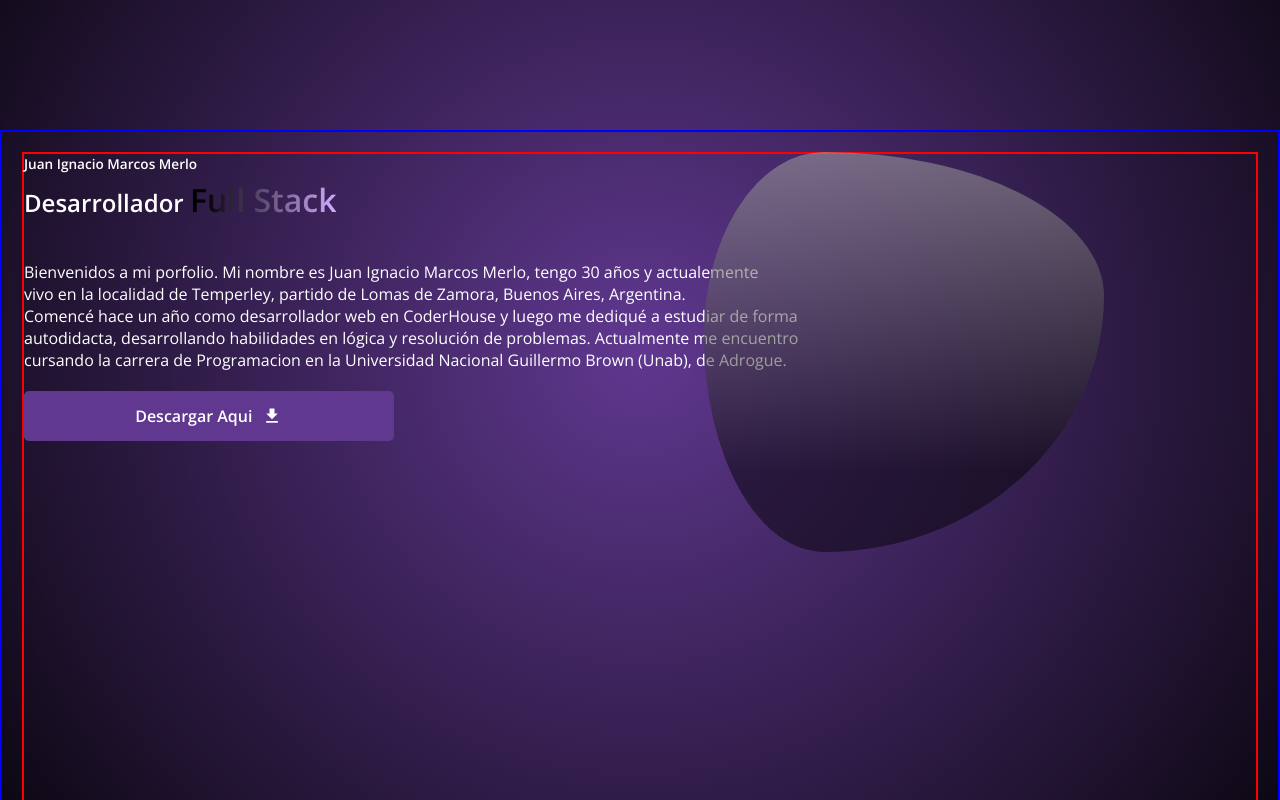
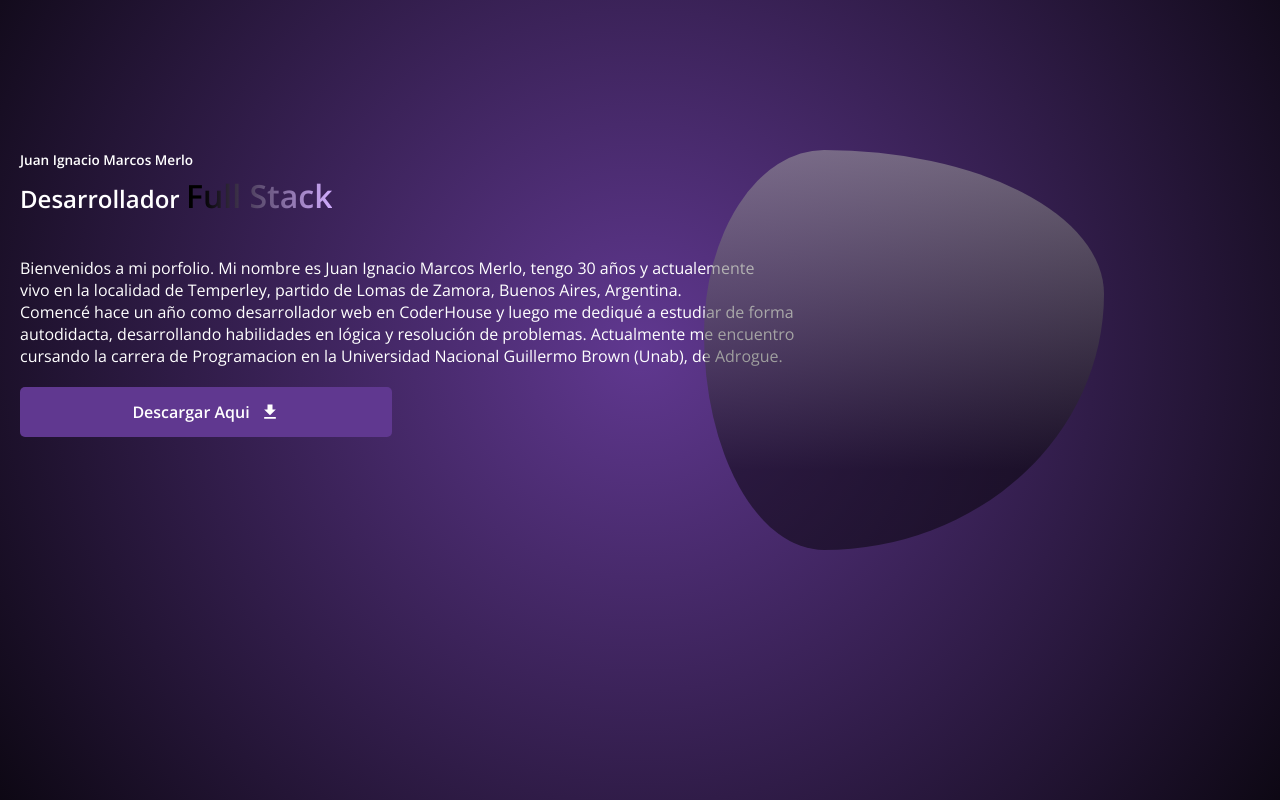
Before and after one commit to JuanIgnacioMarcosMerlo/Porfolio, a React (Vite) app: page / in a window 1280 px wide. Shown: the part 1820-2620 px from the top of the page. Built offline with nearby package versions, Linux system fonts and the light colour scheme.

Commit message:
remove borders

```diff
--- a/src/components/About.jsx
+++ b/src/components/About.jsx
@@ -8,7 +8,6 @@ function About() {
       style={{
         width: "100%",
         height: "100vh",
-        border:'2px solid blue',
         overflow: "hidden",
         position: "relative",
         padding: "20px",
@@ -18,7 +17,6 @@ function About() {
       <div
         style={{
           width:'100%',
-          border: "red 2px solid"
         }}
       >
         <h2
```
